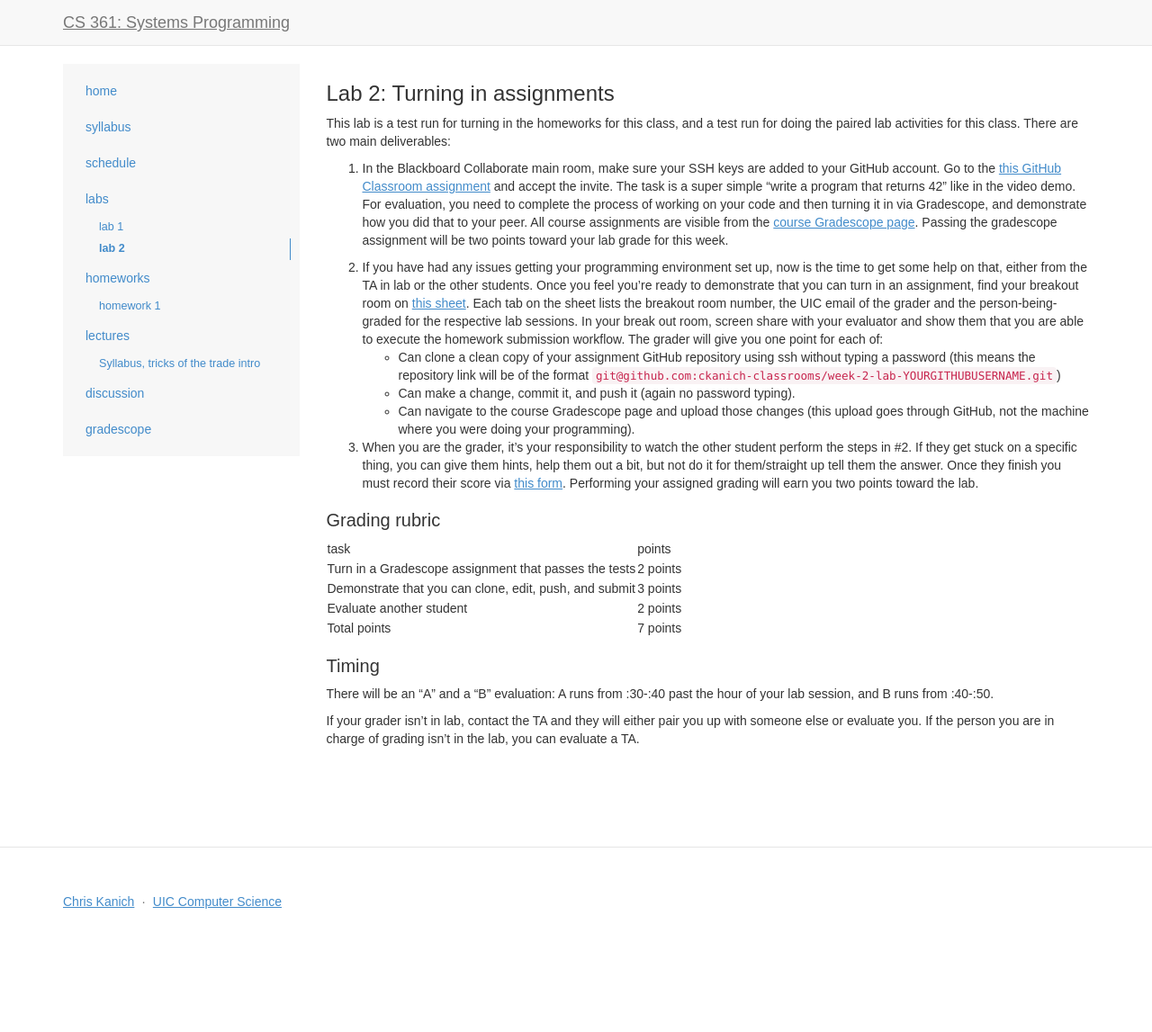
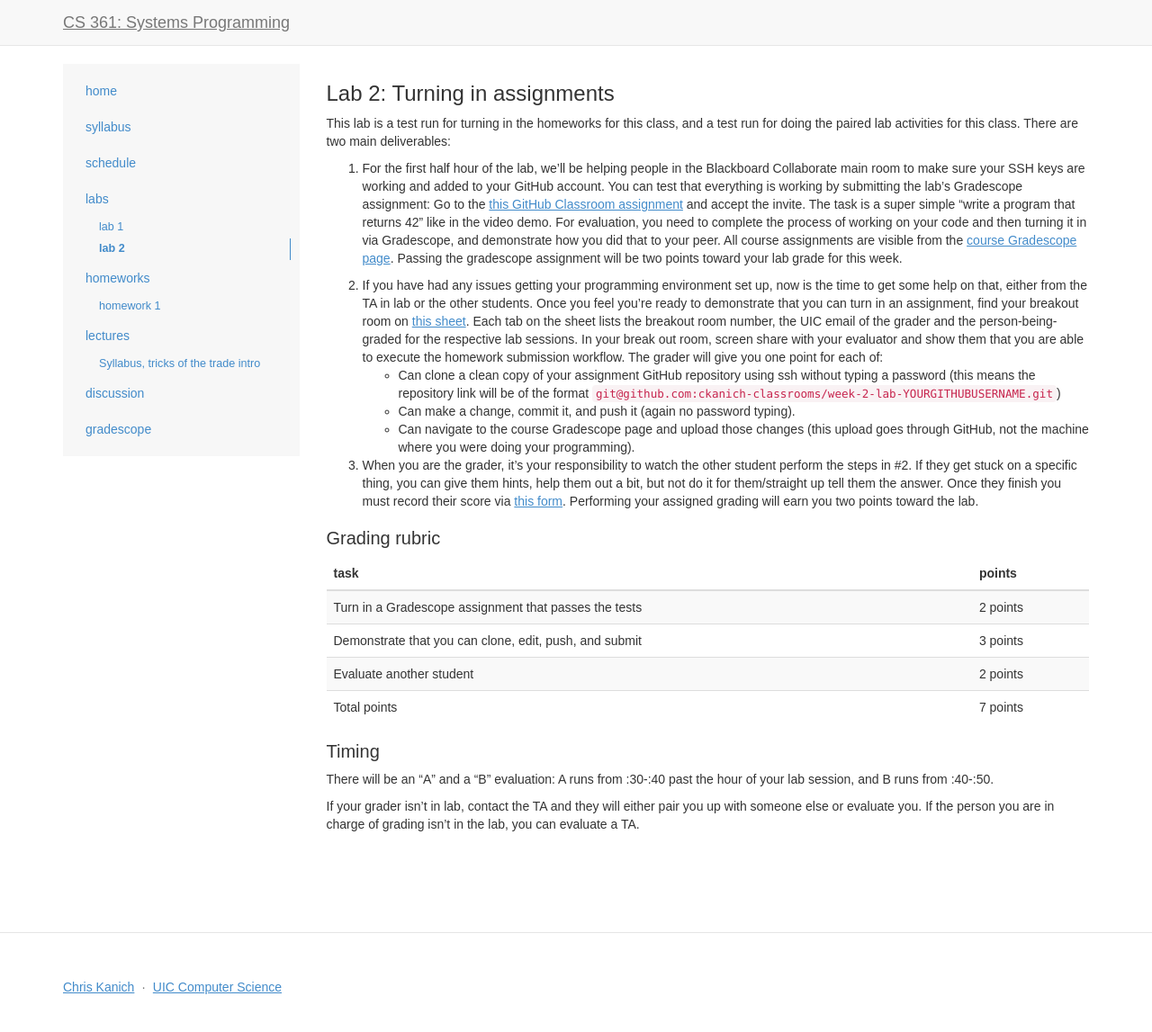
Before and after one commit to csatuic/cs361-website-old, a Jekyll site: the page built from _labs/lab2.md, in a window 1280 px wide. Shown: the whole page at 90% size. Built offline with Jekyll 4.4.1, drawn with Linux system fonts in a browser that asks for light colours; some web fonts are replaced; before the commit the page ends 1052 px from its top, so only the background shows below that.

Commit message:
make it prettier

```diff
--- a/_labs/lab2.md
+++ b/_labs/lab2.md
@@ -18,8 +18,10 @@ This lab is a test run for turning in the homeworks for this class, and
 a test run for doing the paired lab activities for this class.
 There are two main deliverables:
 
-  1. In the Blackboard Collaborate main room, make sure your SSH keys
-     are added to your GitHub account. Go to the [this GitHub Classroom
+  1. For the first half hour of the lab, we'll be helping people in the Blackboard Collaborate main
+     room to make sure your SSH keys
+     are working and added to your GitHub account. You can test that everything is working by
+     submitting the lab's Gradescope assignment: Go to the [this GitHub Classroom
      assignment]({{page.github_link}}) and accept the invite. The task
      is a super simple "write a program that returns 42" like in the
      video demo. For evaluation, you need to complete the process of
@@ -59,11 +61,12 @@ There are two main deliverables:
 ## Grading rubric
 
 |task | points |
+|---|---|
 |Turn in a Gradescope assignment that passes the tests | 2 points |
 | Demonstrate that you can clone, edit, push, and submit |3 points |
 | Evaluate another student | 2 points |
 | Total points | 7 points |
-
+{: class="table table-striped"}
 
 ## Timing
 
```
